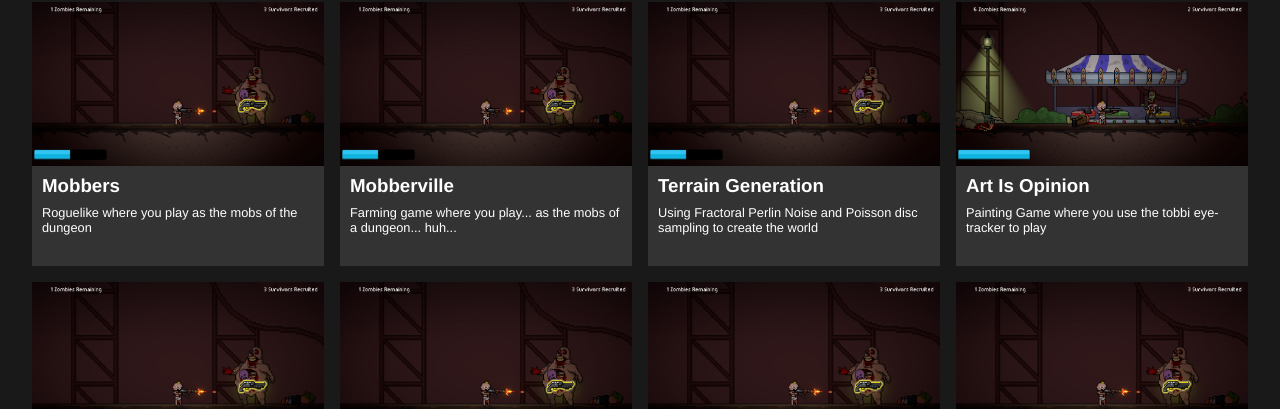
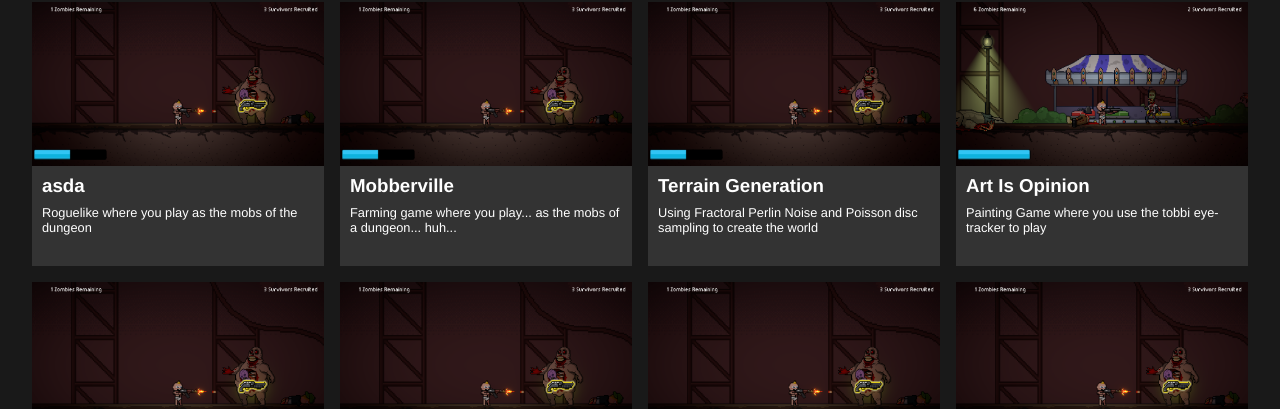
Before and after one commit to KaneAdams-Dev/KaneAdams-Dev.github.io, a Jekyll site: the page built from index.html, in a window 1280 px wide and 999 px high. Shown: the part 96-505 px from the top of the window. Built offline with Jekyll 4.4.1, drawn with Linux system fonts in a browser that asks for light colours; Markdown is read by kramdown in place of the engine named in the settings.

Commit message:
Thumbnail preview attempt
Added small videos and added a script to test on mouse hover code

```diff
--- a/index.html
+++ b/index.html
@@ -9,15 +9,17 @@
 <head>
     <link rel="stylesheet" type="text/css" href="/css/style.css">
     <link rel="stylesheet" type="text/css" href="/css/homepage.css">
+
+    <link type="text/javascript" src="/scripts/projects.js">
 </head>
 
 <body>
     <div class="projects-gallery">
 
         <div class="column">
-            <img src="/Images/Zombeez/SH_AKBoss.PNG" alt="Mobbers Thumbnail" href="#popup1">
+            <img src="/Images/Zombeez/SH_AKBoss.PNG" alt="Mobbers Thumbnail" id="Mobbers" href="#popup1" onmouseover="size(this)">
             <div class="project-title">
-                <h3>Mobbers</h3>
+                <h3>asda</h3>
                 <p>Roguelike where you play as the mobs of the dungeon</p>
             </div>
         </div>
@@ -46,7 +48,8 @@
             <img src="/Images/Zombeez/SH_AKBoss.PNG" href="#popup5">
             <div class="project-title">
                 <h3>Zombeez's Survivor Horde</h3>
-                <p>Game Jam using provided art assets from the Zombeez game. Created a zombie game where the goal is to save survivors.
+                <p>Game Jam using provided art assets from the Zombeez game. Created a zombie game where the goal is to
+                    save survivors.
                 </p>
             </div>
         </div>
```
Also changed, not shown: scripts/projects.js (added, +8 -0 lines), Projects/Uni/MSc/TerrainGeneration.html (renamed from Projects/Masters/TerrainGeneration.html), 10 other files.
